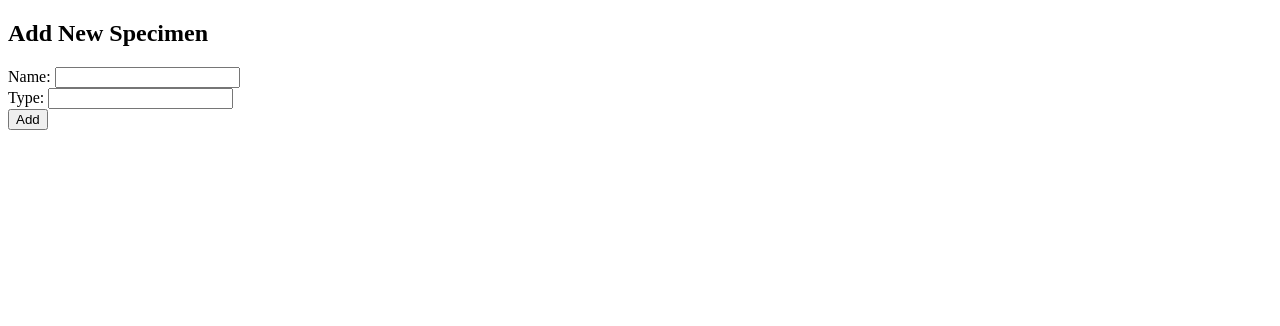
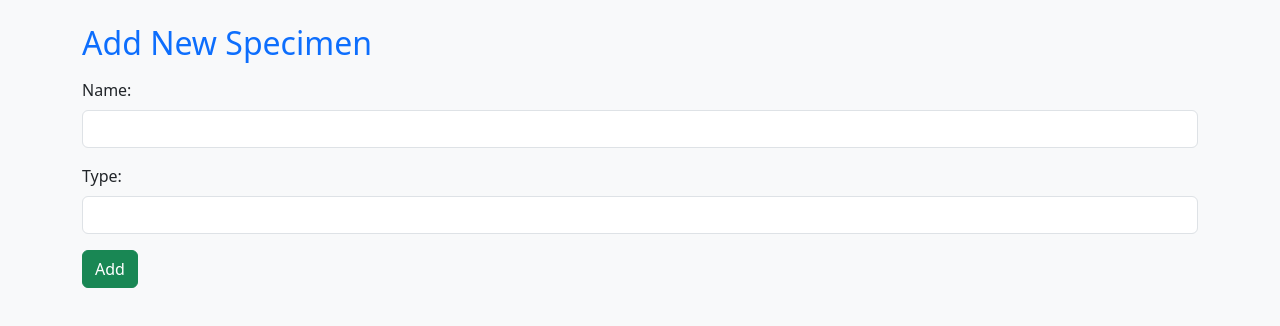
Before and after one commit to gaby401/valve-tracker-app, a plain HTML site: page templates/specimen_add.html in a window 1280 px wide. Drawn offline with nearby package versions, Linux system fonts and the light colour scheme.

Commit message:
Styled UI upgrade with Bootstrap

```diff
--- a/templates/specimen_add.html
+++ b/templates/specimen_add.html
@@ -1,12 +1,23 @@
 <!DOCTYPE html>
 <html>
-<head><title>Add Specimen</title></head>
-<body>
-<h2>Add New Specimen</h2>
-<form method="POST">
-    Name: <input type="text" name="name" required><br>
-    Type: <input type="text" name="type" required><br>
-    <input type="submit" value="Add">
-</form>
+<head>
+    <title>Add Specimen</title>
+    <link href="https://cdn.jsdelivr.net/npm/bootstrap@5.3.3/dist/css/bootstrap.min.css" rel="stylesheet">
+</head>
+<body class="bg-light">
+<div class="container mt-4">
+    <h2 class="text-primary">Add New Specimen</h2>
+    <form method="POST" class="mt-3">
+        <div class="mb-3">
+            <label class="form-label">Name:</label>
+            <input type="text" name="name" class="form-control" required>
+        </div>
+        <div class="mb-3">
+            <label class="form-label">Type:</label>
+            <input type="text" name="type" class="form-control" required>
+        </div>
+        <button type="submit" class="btn btn-success">Add</button>
+    </form>
+</div>
 </body>
 </html>
```
Also changed, not shown: templates/index.html (+12 -7 lines), templates/specimens.html (+17 -8 lines).
